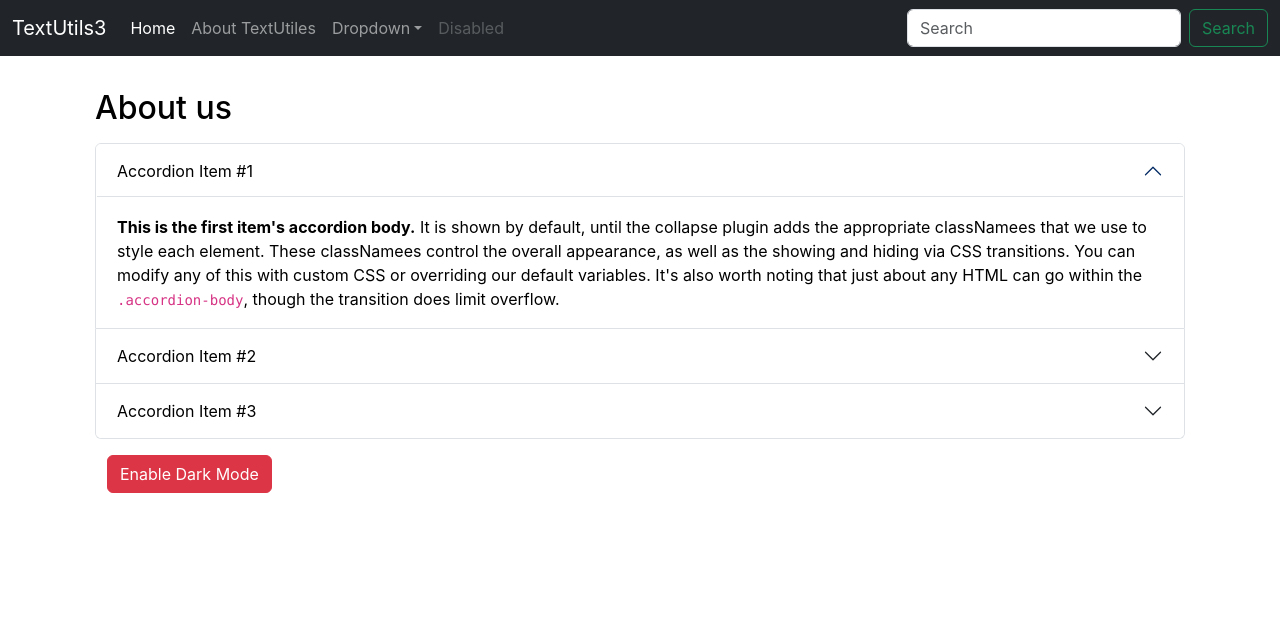
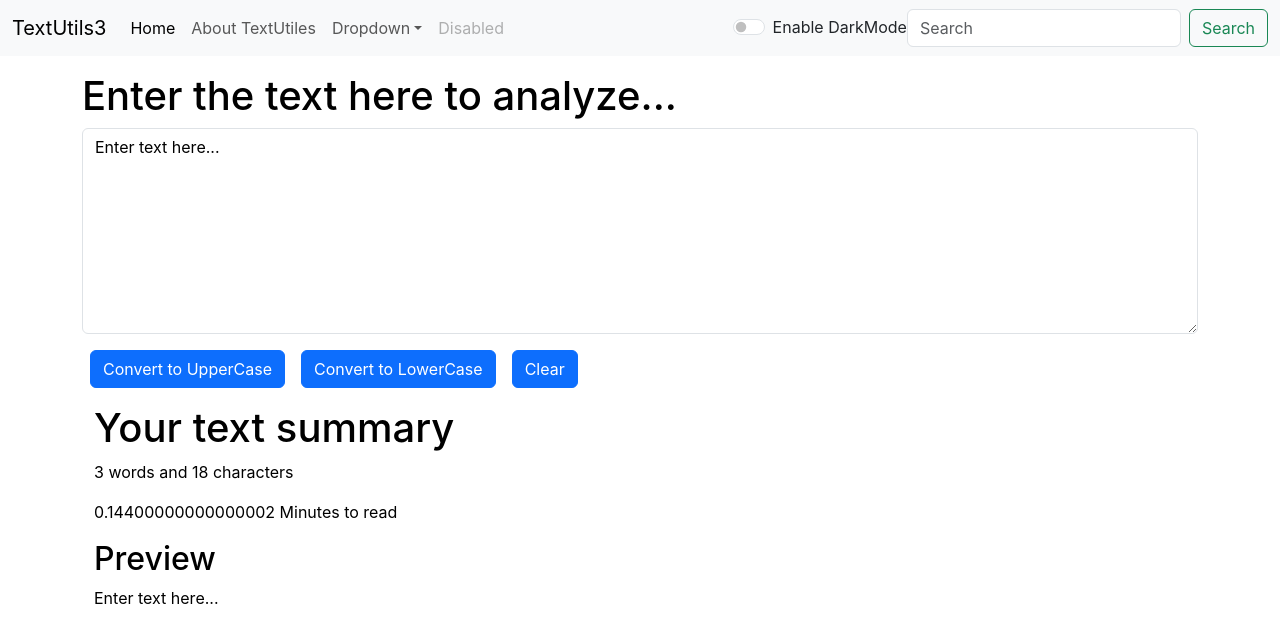
Before and after one commit to Sufiyan33/Learning-React, a React (Create React App) app in the folder myfirst-app/: page / in a window 1280 px wide. Shown: the top 642 px of the page. Built offline with nearby package versions, Linux system fonts and the light colour scheme.

Commit message:
video-12 Improving Dark Mode

```diff
--- a/myfirst-app/src/App.js
+++ b/myfirst-app/src/App.js
@@ -1,14 +1,25 @@
-import About from "./components/About";
+//import About from "./components/About";
+import { useState } from "react";
 import Navbar from "./components/Navbar";
-//import TextForms from "./components/TextForms";
+import TextForms from "./components/TextForms";
 
 function App() {
+  const[mode, setMode] = useState('light')
+  const toggleMode=()=>{
+    if(mode === 'light'){
+      setMode('dark');
+      document.body.style.backgroundColor='black'; // you can pass here any color
+    }else{
+      setMode('light');
+      document.body.style.backgroundColor='white';
+    }
+  }
   return (
     <>
-    <Navbar tittle = "TextUtils3" textAbout = "About TextUtiles"/>
+    <Navbar tittle = "TextUtils3" mode = {mode} toggleMode = {toggleMode} textAbout = "About TextUtiles"/>
     <div className="container my-3">
-      {/*<TextForms heading = "Enter the text here to analyze... "/>*/}
-      <About/>
+    <TextForms heading = "Enter the text here to analyze... " mode = {mode}/>
+      {/*<About/>*/}
     </div>
   </>
   );
--- a/myfirst-app/src/components/Navbar.js
+++ b/myfirst-app/src/components/Navbar.js
@@ -4,7 +4,7 @@
 
 export default function Navbar(props) {
   return (
-<nav className="navbar navbar-expand-lg navbar-dark bg-dark">
+<nav className={`navbar navbar-expand-lg navbar-${props.mode} bg-${props.mode}`}>
   <div className="container-fluid">
     <a className="navbar-brand" href="/">{props.tittle}</a>
     <button className="navbar-toggler" type="button" data-bs-toggle="collapse" data-bs-target="/navbarSupportedContent" aria-controls="navbarSupportedContent" aria-expanded="false" aria-label="Toggle navigation">
@@ -33,6 +33,10 @@
           <a href = "/" className="nav-link disabled" aria-disabled="true">Disabled</a>
         </li>
       </ul>
+      <div className={`form-check form-switch text-${props.mode==='light'? 'dark':'light'}`}>
+        <input className="form-check-input" onClick={props.toggleMode} type="checkbox" role="switch" id="flexSwitchCheckDefault"/>
+        <label className="form-check-label" htmlFor="flexSwitchCheckDefault">Enable DarkMode</label>
+      </div>
       <form className="d-flex" role="search">
         <input className="form-control me-2" type="search" placeholder="Search" aria-label="Search"/>
         <button className="btn btn-outline-success" type="submit">Search</button>
--- a/myfirst-app/src/components/TextForms.js
+++ b/myfirst-app/src/components/TextForms.js
@@ -28,20 +28,20 @@
   return (
     <>
         <div>
-        <div className="mb-3">
+        <div className="mb-3" style={{color: props.mode==='dark'?'white' : 'black'}}>
                 <h1>{props.heading}</h1>
-                <textarea className="form-control" value= {text} onChange={handlerOnChange} id="myBox" rows="8"></textarea>
+                <textarea className="form-control" value= {text} onChange={handlerOnChange} style={{backgroundColor: props.mode==='dark'? 'black':'white', color: props.mode==='dark'? 'white' : 'black'}} id="myBox" rows="8"></textarea>
                 </div>
                 <button className='btn btn-primary mx-2' onClick={handleUpClick} >Convert to UpperCase</button>
                 <button className='btn btn-primary mx-2' onClick={handleLocClick} >Convert to LowerCase</button>
                 <button className='btn btn-primary mx-2' onClick={handleClearClick} >Clear</button>
         </div>
-        <div className='container my-3'>
+        <div className='container my-3' style={{color: props.mode==='dark'?'white' : 'black'}}>
             <h1>Your text summary</h1>
             <p>{text.split(' ').length} words and {text.length} characters</p>
             <p>{0.008 * text.split('').length} Minutes to read</p>
             <h2>Preview</h2>
-            <p>{text}</p>
+            <p>{text.length>0 ? text : "Enter your text to preview it here 🙂"}</p>
         </div>
     </>
   )
```
